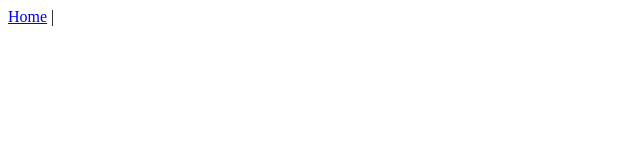
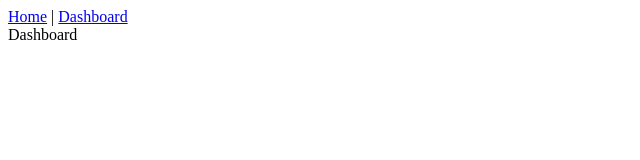
Before and after one commit to ShawKai91/vue-workflow-faf, a Vue app: page /Dashboard in a window 1280 px wide. Before the commit this address had no page. Shown: the top 160 px of the page, without its empty margins (0-640 px from the left). Built offline with nearby package versions, Linux system fonts and the light colour scheme.

Commit message:
B_02_building-vue-js-view-pages
faf

```diff
--- a/src/App.vue
+++ b/src/App.vue
@@ -1,6 +1,7 @@
 <template>
   <div id="nav">
     <router-link to="/">Home</router-link> |
+    <router-link to="/Dashboard">Dashboard</router-link>
   </div>
   <router-view/>
 </template>
--- a/src/router/index.js
+++ b/src/router/index.js
@@ -1,20 +1,21 @@
 import { createRouter, createWebHistory } from 'vue-router'
-import Home from '../views/Home.vue'
-
+import Home from '@/views/Home.vue'
+import Dashboard from "@/views/Dashboard.vue";
 const routes = [
   {
     path: '/',
     name: 'Home',
     component: Home
   },
-  // {
-  //   path: '/about',
-  //   name: 'About',
-  //   // route level code-splitting
-  //   // this generates a separate chunk (about.[hash].js) for this route
-  //   // which is lazy-loaded when the route is visited.
-  //   component: () => import(/* webpackChunkName: "about" */ '../views/About.vue')
-  // }
+  {
+    path: '/Dashboard',
+    name: 'Dashboard',
+    // route level code-splitting
+    // this generates a separate chunk (about.[hash].js) for this route
+    // which is lazy-loaded when the route is visited.
+    component: Dashboard
+    // component: () => import(/* webpackChunkName: "about" */ '../views/About.vue')
+  }
 ]
 
 const router = createRouter({
--- a/src/views/About.vue
+++ /dev/null
@@ -1,5 +0,0 @@
-<template>
-  <div class="about">
-    <h1>This is an about page</h1>
-  </div>
-</template>
--- /dev/null
+++ b/src/views/Dashboard.vue
@@ -0,0 +1,18 @@
+<template>
+  <div>
+    Dashboard
+  </div>
+</template>
+
+<script>
+export default {
+  name: 'Dashboard',
+  data() {
+    return {
+    }
+  }
+}
+</script>
+
+<style scoped>
+</style>
```
